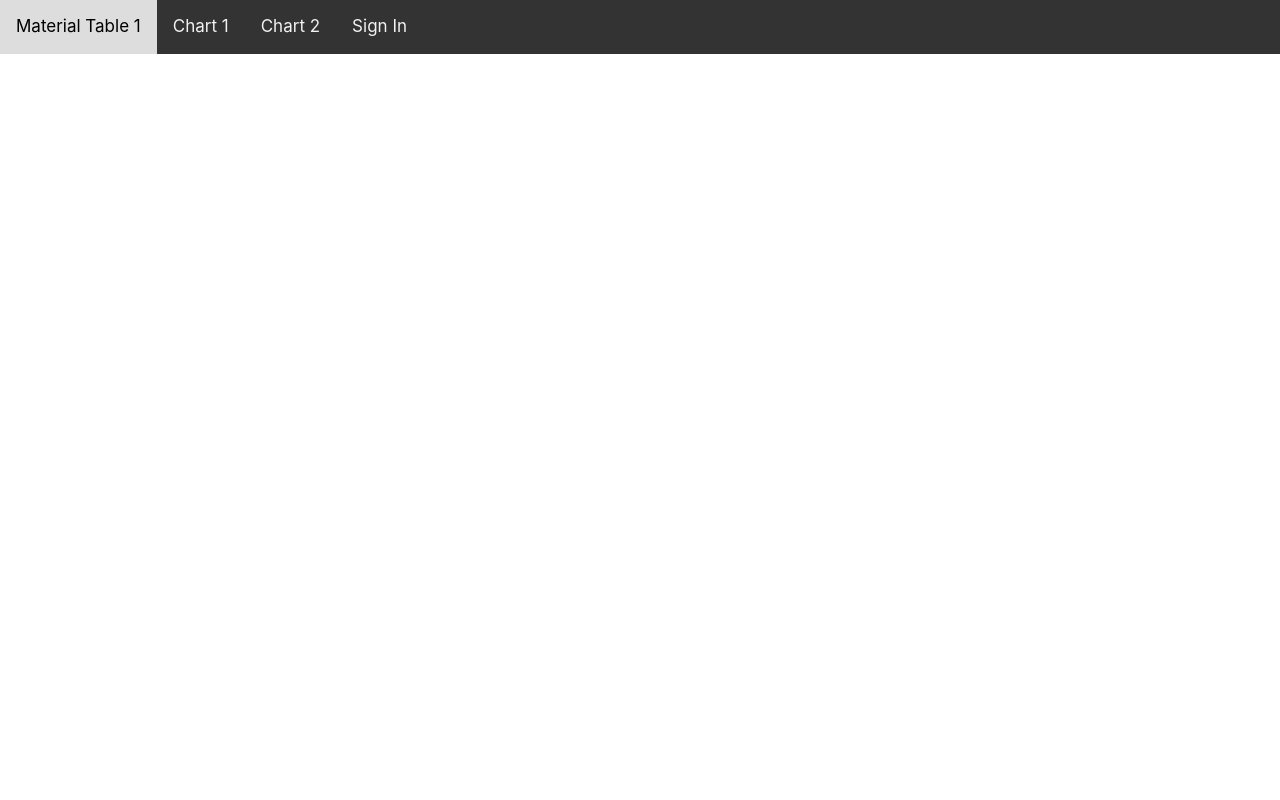
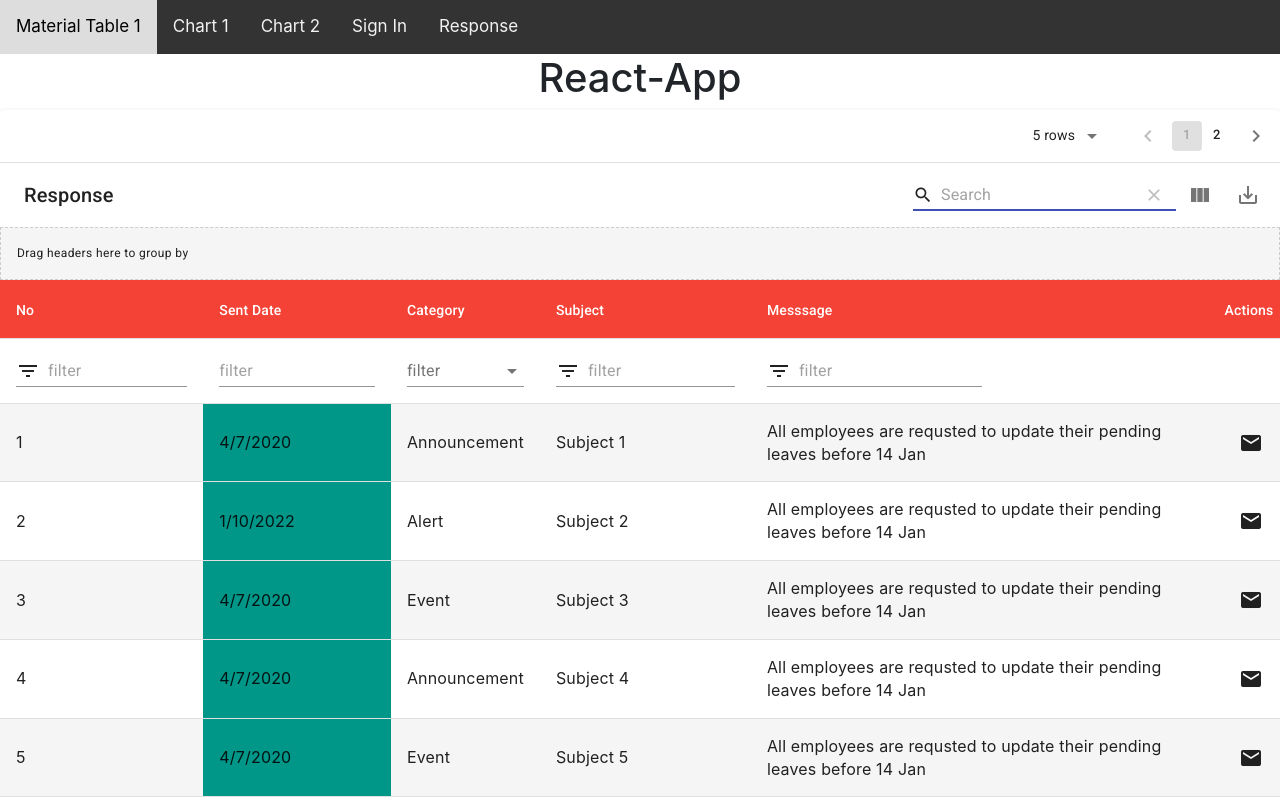
Before and after one commit to adnanmk-1999/EM-Urgency-FrontEnd, a React (Create React App) app: page /response in a window 1280 px wide. Shown: the top 800 px of the page. Built offline with nearby package versions, Linux system fonts and the light colour scheme.

Commit message:
response Table

```diff
--- a/src/App.js
+++ b/src/App.js
@@ -9,6 +9,7 @@ import EmailDropdown from "./pages/Table4/components/emailDropdown";
 import PieChart1 from "./pages/PieChart1/PieChart1";
 import BarChart1 from "./pages/barChart1/BarChart1";
 import Login from "./pages/login/loginPage";
+import UserResponse from "./pages/response/userResponse";
 
 function App(){
   return(
@@ -28,6 +29,7 @@ function MyRouter(){
       <div><Link className = "link" to = "/piechart1">Chart 1</Link></div>
       <div><Link className = "link" to = "/barchart1">Chart 2</Link></div>
       <div><Link className = "link" to = "/login">Sign In</Link></div>
+      <div><Link className = "link" to = "/response">Response</Link></div>
 
       </div>
 
@@ -38,7 +40,7 @@ function MyRouter(){
         <Route path = "/piechart1" element = {<PieChart1 />}/>
         <Route path = "/barchart1" element = {<BarChart1 />}/>
         <Route path = "/login" element = {<Login />}/>
-
+        <Route path = "/response" element = {<UserResponse />}/>
 
 
       </Routes>
--- a/src/pages/login/loginPage.js
+++ b/src/pages/login/loginPage.js
@@ -14,15 +14,21 @@ function Login (){
     function handleSubmit(event){
       event.preventDefault();
 
-      axios.post(`http://localhost:4000/users/login`, data)
+      axios.post(`http://localhost:4010/users/login`, data)
           .then(response => {
+              let role = response.data.roles;
+              console.log(role);
               localStorage.setItem('accessToken', response.data.accessToken)
               localStorage.setItem('refreshToken', response.data.refreshToken)
               localStorage.setItem('roles', response.data.roles)
               localStorage.setItem('username', response.data.username)
               localStorage.setItem('email', response.data.email)
-
-              })
+              if(role.includes("Role:ADMIN")){
+                console.log("admin")
+              }else{
+                console.log("user")
+              }
+          })
           .catch(error =>{
               localStorage.clear();
               if(error.response){
@@ -51,14 +57,6 @@ return(
       </Button>
     </Form>
 
-
-
-
-
-<pre>
-        {JSON.stringify(data, 10, 5)}
-</pre>
-
 </>
 )
 }
--- /dev/null
+++ b/src/pages/response/button.js
@@ -0,0 +1,12 @@
+import * as React from 'react';
+import Stack from '@mui/material/Stack';
+import Button from '@mui/material/Button';
+
+ function BasicButtons() {
+  return (
+    <Stack spacing={2} direction="row">
+      <Button variant="contained">Response</Button>
+    </Stack>
+  );
+}
+export default BasicButtons;
--- /dev/null
+++ b/src/pages/response/userResponse.js
@@ -0,0 +1,119 @@
+import React, { useState } from 'react';
+import MaterialTable from 'material-table'
+import {AddIcon} from '@material-ui/icons/Add';
+import { useNavigate } from 'react-router-dom';
+import BasicButtons from "./button";
+// import EmailDropdown from './components/emailDropdown';
+function UserResponse() {
+  const [responseData, setResponseData] = useState([
+    { id : "1", No:"1", date: "2020-04-07", category: "announcement", subject : "Subject 1", message: "All employees are requsted to update their pending leaves before 14 Jan"},
+    { id : "2", No:"2",  date: "2022-01-10", category: "alert", subject : "Subject 2", message: "All employees are requsted to update their pending leaves before 14 Jan"},
+    { id : "3", No:"3",  date: "2020-04-07", category: "event", subject : "Subject 3", message: "All employees are requsted to update their pending leaves before 14 Jan"},
+    { id : "4", No:"4", date: "2020-04-07", category: "announcement", subject : "Subject 4", message: "All employees are requsted to update their pending leaves before 14 Jan"},
+    { id : "5", No:"5", date: "2020-04-07", category: "event", subject : "Subject 5", message: "All employees are requsted to update their pending leaves before 14 Jan"},
+    { id : "6", No:"6", date: "2020-04-07", category: "alert", subject : "Subject 6", message: "All employees are requsted to update their pending leaves before 14 Jan"},
+    { id : "7", No:"7", date: "2020-04-07", category: "announcement", subject : "Subject 7", message: "All employees are requsted to update their pending leaves before 14 Jan"},
+    { id : "8", No:"8", date: "2020-04-07", category: "announcement", subject : "Subject 8", message: "All employees are requsted to update their pending leaves before 14 Jan"},
+    { id : "9", No:"9", date: "2020-04-07", category: "event", subject : "Subject 9", message: "All employees are requsted to update their pending leaves before 14 Jan"},
+    { id : "10", No:"10", date: "2020-04-07", category: "event", subject : "Subject 10", message: "All employees are requsted to update their pending leaves before 14 Jan"},
+    { id : "11", No:"11", date: "2020-04-07", category: "alert", subject : "Subject 11", message: "All employees are requsted to update their pending leaves before 14 Jan"},
+    { id : "12", No:"12", date: "2020-04-07", category: "alert", subject : "Subject 12", message: "All employees are requsted to update their pending leaves before 14 Jan"},
+    { id : "13", No:"13", date: "2020-04-07", category: "announcement", subject : "Subject 13", message: "All employees are requsted to update their pending leaves before 14 Jan"},
+    { id : "14", No:"14", date: "2020-04-07", category: "event", subject : "Subject 14", message: "All employees are requsted to update their pending leaves before 14 Jan"}
+  ])
+
+  const columns = [
+    { title: "No", field: "No", filterPlaceholder: "filter"},
+    { title: "Sent Date", type: "date", field: "date", sorting: true, filterPlaceholder: "filter", cellStyle: { background: "#009688" }, headerStyle: { color: "#fff" }, initialEditValue : new Date()},
+    { title: "Category", field: "category",filterPlaceholder: "filter", lookup: { alert: "Alert", event: "Event", announcement : "Announcement" } },
+    { title: "Subject", field: "subject", filterPlaceholder: "filter"},
+    { title: "Messsage", field: "message", filterPlaceholder: "filter"}
+
+
+  ]
+
+  // const [state, setState] = useState([])
+
+  const Navigate = useNavigate();
+
+  return (
+    <div className="App">
+      <h1 align = "center">React-App</h1>
+       <MaterialTable
+        title="Response"
+        columns={columns}
+        data={responseData}
+
+        options={{
+          sorting: true,
+          search: true,
+          searchFieldAlignment: "right",
+          searchAutoFocus: true,
+          searchFieldVariant: "standard",
+          filtering: true,
+          paging: true,
+          pageSizeOptions: [2, 5, 10, 20, 25, 50, 100],
+          pageSize: 5,
+          paginationType: "stepped",
+          showFirstLastPageButtons: false,
+          paginationPosition: "both",
+          exportButton: true,
+          exportAllData: true,
+          exportFileName: "TableData",
+          addRowPosition: "first",
+          actionsColumnIndex: -1,
+          selection: false,
+          showSelectAllCheckbox: true,
+          showTextRowsSelected: true,
+          // selectionProps: rowData => ({
+          //   disabled: rowData.status == "pending",
+          //   // color:"primary"
+          // }),
+          grouping: true,
+          columnsButton: true,
+          rowStyle: (data, index) => index % 2 === 0 ? { background: "#f5f5f5" } : null,
+          headerStyle: { background: "#f44336",color:"#fff"}
+        }}
+
+        actions={[
+
+                {
+                    icon: 'email',
+                    tooltip: 'Sent response',
+                    onClick: (event, rowData) => {
+                    console.log("row data is", rowData)
+                      Navigate('/emaildropdown')
+                    }
+                }
+
+
+        ]}
+
+
+
+
+
+        onSelectionChange={(selectedRows) => console.log(selectedRows)}
+
+        icons={{ Add: () => <AddIcon /> }}
+        />
+
+
+        <h2>Content here</h2>
+         <BasicButtons/>
+
+
+      <pre>
+        {JSON.stringify(responseData, null, 5)}
+      </pre>
+
+
+    </div>
+
+
+
+
+  );
+}
+
+export default UserResponse;
```
